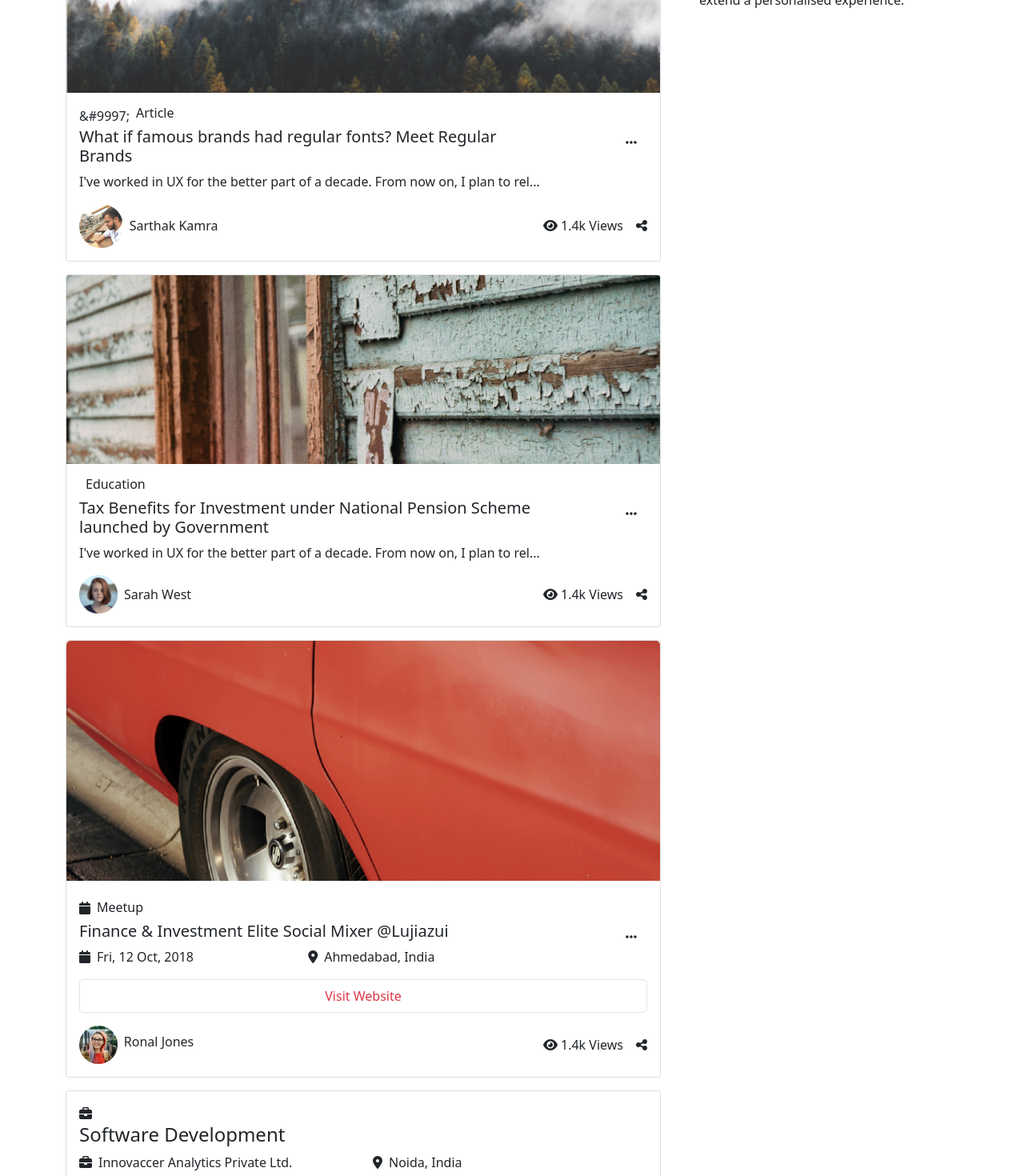
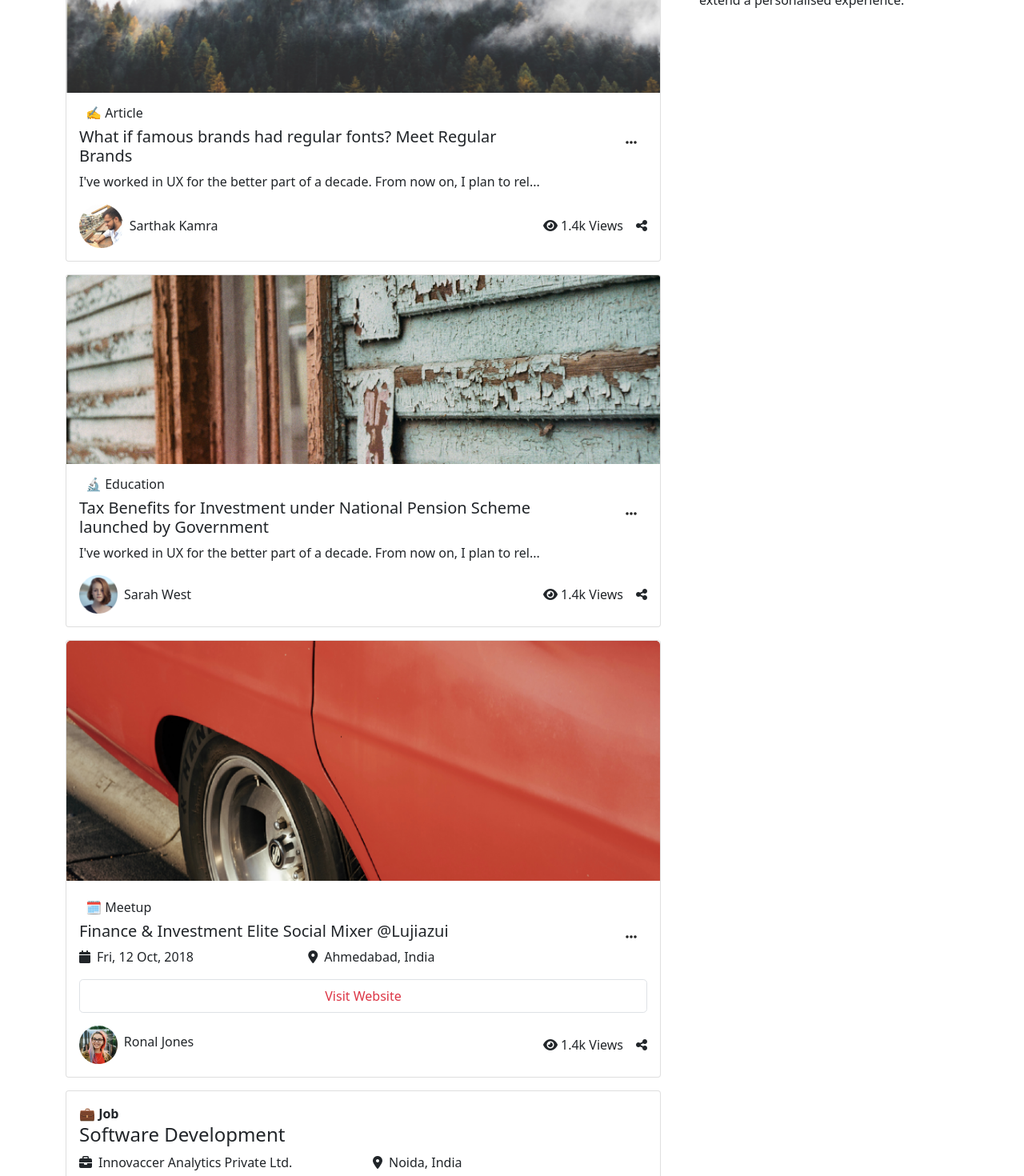
Before and after one commit to shakib-mia/atg-task, a React (Create React App) app: page / in a window 1280 px wide. Shown: the part 840-2310 px from the top of the page at 80% size. Built offline with nearby package versions, Linux system fonts and the light colour scheme.

Commit message:
icons added

```diff
--- a/public/Posts.json
+++ b/public/Posts.json
@@ -1,5 +1,5 @@
 [{
-        "category": "Article",
+        "category": "✍️ Article",
         "img": "./PostImage/postImg1.png",
         "title": "What if famous brands had regular fonts? Meet Regular Brands",
         "description": "I've worked in UX for the better part of a decade. From now on, I plan to rel...",
@@ -8,7 +8,7 @@
         "authorImage": "./authors/author1.png"
     },
     {
-        "category": "Education",
+        "category": "🔬️ Education",
         "img": "./PostImage/postImg2.png",
         "title": "Tax Benefits for Investment under National Pension Scheme launched by Government",
         "description": "I've worked in UX for the better part of a decade. From now on, I plan to rel...",
--- a/src/components/pages/Home/Posts/PostCard.js
+++ b/src/components/pages/Home/Posts/PostCard.js
@@ -14,7 +14,6 @@ const PostCard = ({
       <img src={img} class="card-img-top" alt="blank" />
       <div class="card-body">
         <div className="d-flex align-items-center">
-          <span>{icon}</span>
           <h6 className="ms-2">{category}</h6>
         </div>
         <div className="row">
--- a/src/components/pages/Home/Posts/Posts.js
+++ b/src/components/pages/Home/Posts/Posts.js
@@ -25,7 +25,7 @@ const Posts = () => {
   const checkbox = document.getElementById("check");
 
   const followClick = (id) => {
-    document.getElementById(id).innerText = "Following";
+    document.getElementById(id).innerText = "Followed";
     document.getElementById(id).style.backgroundColor = "black";
     document.getElementById(id).style.color = "white";
   };
@@ -169,8 +169,7 @@ const Posts = () => {
                   <img src={meetup} className="card-img-top" alt="blank" />
                   <div className="card-body">
                     <div className="d-flex align-items-center">
-                      <i class="fa-solid fa-calendar"></i>
-                      <h6 className="ms-2 mt-2">Meetup</h6>
+                      <h6 className="ms-2 mt-2">🗓️ Meetup</h6>
                     </div>
                     <div className="row">
                       <div className="col-10">
@@ -252,8 +251,8 @@ const Posts = () => {
                 </div>
 
                 <div className="card p-3">
-                  <div>
-                    <i class="fas fa-briefcase"></i>
+                  <div className="d-flex align-items-center fw-bold">
+                    💼️ Job
                   </div>
                   <h4>Software Development</h4>
                   <div className="row row-cols-2">
```
